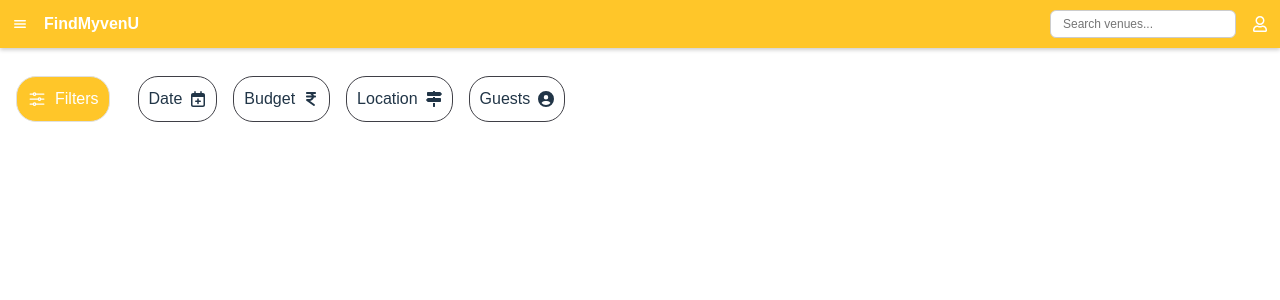
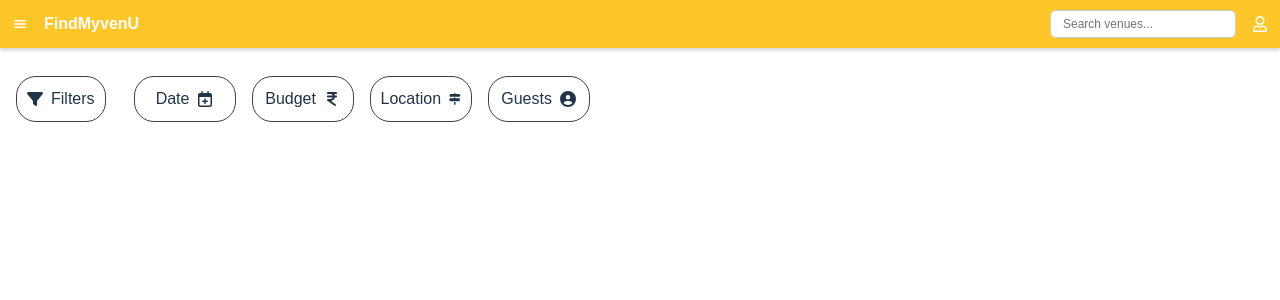
Before and after one commit to niteshtiwari782/WeddingBells, a React (Vite) app: page / in a window 1280 px wide. Shown: the top 300 px of the page. Built offline with nearby package versions, Linux system fonts and the light colour scheme.

Commit message:
experimenting styling

```diff
--- a/src/Component/FilterPanel/index.jsx
+++ b/src/Component/FilterPanel/index.jsx
@@ -1,14 +1,13 @@
 import React from 'react';
 import { FaMapSigns } from 'react-icons/fa';
-import { FaCircleUser, FaIndianRupeeSign, FaRegCalendarPlus } from 'react-icons/fa6';
-import { HiOutlineAdjustmentsHorizontal } from 'react-icons/hi2';
+import { FaCircleUser, FaFilter, FaIndianRupeeSign, FaRegCalendarPlus } from 'react-icons/fa6';
 import './styles.css';
 
 export default function FilterPane() {
   return (
     <div className="FilterPanelContainer">
       <div className="FilterTitle">
-        <HiOutlineAdjustmentsHorizontal size={20} />
+        <FaFilter />
         <label>Filters</label>
       </div>
       <div className="scroll-container">
--- a/src/Component/FilterPanel/styles.css
+++ b/src/Component/FilterPanel/styles.css
@@ -11,9 +11,9 @@
   justify-content: center;
   align-items: center;
   gap: 8px;
-  background-color: #ffc629;
-  color: white;
-  border: 1px solid #e0e0e0;
+  /* background-color: #ffc629;
+  color: white; */
+  border: 1px solid #3f3f46;
   border-radius: 20px;
   padding: 10px;
 }
@@ -30,6 +30,7 @@
 
 /* Optional: individual item styling */
 .scroll-item {
+  width: 5rem;
   display: flex;
   gap: 8px;
   align-items: center;
```
